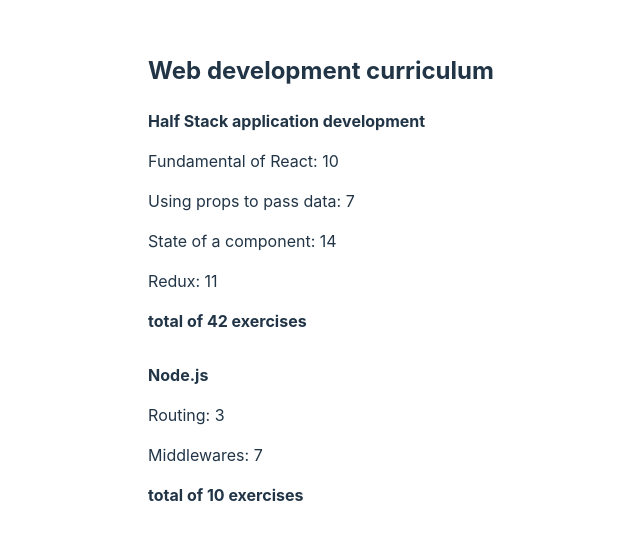
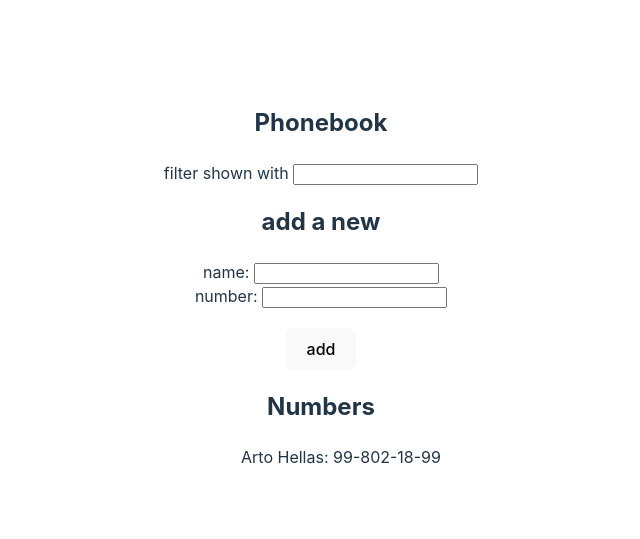
Before and after one commit to Azicojan/fullstackopen-react-app, a React (Vite) app: page / in a window 1280 px wide. Shown: the part 115-654 px from the top of the page, without its empty margins (319-959 px from the left). Built offline with nearby package versions, Linux system fonts and the light colour scheme.

Commit message:
completed ex.2.6-2.10

```diff
--- a/src/App.jsx
+++ b/src/App.jsx
@@ -1,12 +1,13 @@
-
-//exercise 2.1-2.5
 
 import './App.css'
-import Course from './components/Course'
+import { useState } from 'react'
+//import Note from './components/Note'
 
 
 
-
+//exercise 2.1-2.5
+/*
+import Course from './components/Course'
 
 const App = () => {
 
@@ -69,3 +70,198 @@ const App = () => {
 }
 
 export default App
+
+
+const App = (props) =>{
+
+  const [notes, setNotes] = useState(props.notes)
+  const [newNote,setNewNote] = useState('')
+  const [showAll, setShowAll] = useState(true)
+ // console.log(typeof notes)
+ // console.log(props.notes)
+
+  const addNote = (event) =>{
+
+    event.preventDefault()
+    const noteObject = {
+      content: newNote,
+      important: Math.random() <0.5,
+      id: notes.length + 1,
+    }
+    setNotes(notes.concat(noteObject))
+    setNewNote('')
+
+  }
+
+  const handleNoteChange =(event) => {
+   // console.log(event.target.value)
+    setNewNote(event.target.value)
+   // console.log(event)
+
+  }
+  //console.log(notes)
+const notesToShow = showAll? notes: notes.filter(note=>note.important)
+
+return(
+  <div>
+    <h1>Notes</h1>
+    <div>
+      <button onClick={() => setShowAll(!showAll)}>
+        show {showAll?'important':'all'}
+      </button>
+    </div>
+
+
+
+    <ul>
+      {notesToShow.map(note =>
+        <Note key={note.id} note={note}/>)}
+    </ul>
+    <form onSubmit={addNote}>
+      <input
+       value={newNote}
+       onChange={handleNoteChange}
+       />
+      <button type='submit'>save</button>
+    </form>
+  </div>
+)
+}*/
+
+//ex.2.6-2.10 The Phonebook
+
+const Filter = (props)=>{
+
+  const{foundPerson,findPerson}=props
+
+  return(
+        <div>
+          filter shown with <input
+          value={foundPerson}
+          onChange={findPerson} />
+        </div>
+  )
+}
+
+const PersonForm = (props)=>{
+  const{addNewPerson,newName,addNewName,newNumber,addNewNumber}=props
+
+  return(
+
+       <form onSubmit={addNewPerson}>
+
+          <div>
+            name: <input
+            value={newName}
+            onChange={addNewName} />
+          </div>
+
+          <div>number: <input
+            value={newNumber}
+            onChange={addNewNumber}/>
+          </div>
+
+          <div>
+            <button type='submit' style={{marginTop:20}}>add</button>
+          </div>
+
+        </form>
+
+  )
+}
+
+const Persons = (props)=>{
+  const{allNames,persons,foundPerson}=props
+
+  const availableContact = allNames.filter(person=>person.toUpperCase()
+===foundPerson.toUpperCase()).join()
+//console.log(availableContact)
+
+const personToShow = allNames.includes(availableContact)
+? persons.filter(person=>person.name.toUpperCase()===foundPerson.toUpperCase()): persons
+
+
+  return(
+        <ul style={{listStyleType:'none'}}>
+
+          {personToShow.map((person)=><li key={person.name}>{person.name}: {person.number}</li>)}
+
+        </ul>
+  )
+}
+
+const App =()=>{
+const[persons, setPersons] = useState([{name:'Arto Hellas',number:'99-802-18-99'}])
+const [newName, setNewName] = useState('')
+const [newNumber, setNewNumber] = useState('')
+const [foundPerson, setFoundPerson]=useState('')
+
+const addNewName=(event)=>{
+    setNewName(event.target.value)
+}
+
+const addNewNumber = (event)=>{
+  setNewNumber(event.target.value)
+}
+//console.log(newName)
+const allNames = persons.map((person) => person.name)
+//console.log(allNames)
+
+
+const addNewPerson=(event)=>{
+  event.preventDefault()
+
+  if(allNames.includes(newName)){
+    alert(`${newName} is already added to the phonebook`)
+  }
+  else {
+    setPersons(persons.concat({name:newName,number:newNumber})
+    //setPersons([...persons,{name:newName,number:newNumber}]
+    )
+  }
+
+  setNewName('')
+  setNewNumber('')
+}
+
+//console.log(persons)
+
+
+
+const findPerson =(event)=>{
+  setFoundPerson(event.target.value)
+
+}
+
+//console.log(foundPerson)
+
+
+
+  return (
+    <div>
+        <h2>Phonebook</h2>
+
+        <Filter foundPerson={foundPerson} findPerson={findPerson}/>
+
+        <h2>add a new</h2>
+
+         <PersonForm
+         addNewPerson={addNewPerson}
+         newName={newName}
+         addNewName={addNewName}
+         newNumber={newNumber}
+         addNewNumber={addNewNumber}
+         />
+
+
+        <h2>Numbers</h2>
+         <Persons
+         allNames={allNames}
+         persons={persons}
+         foundPerson={foundPerson} />
+
+    </div>
+  )
+}
+
+export default App
```
Also changed, not shown: src/main.jsx (+18 -2 lines).
